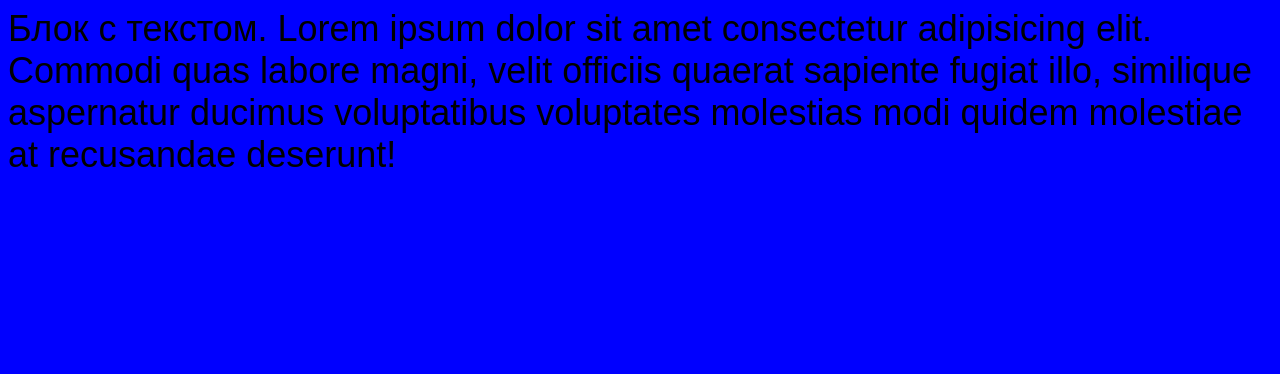
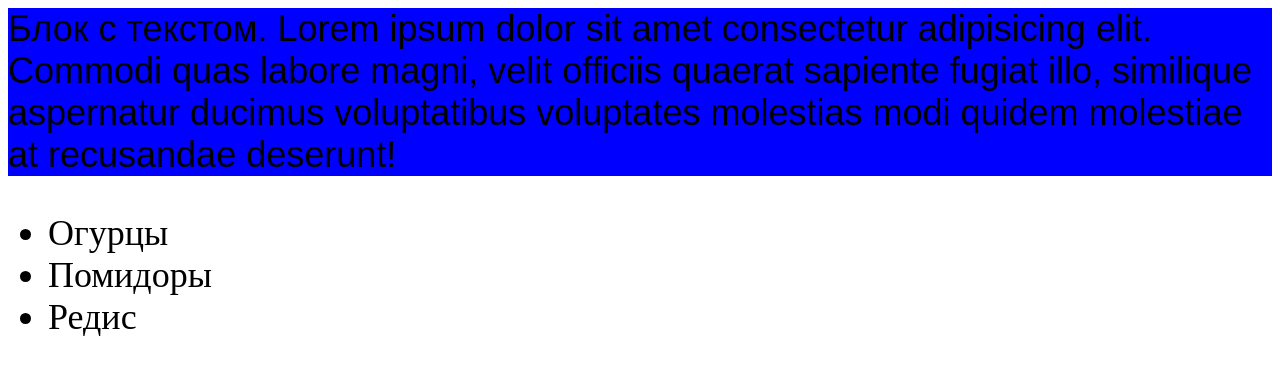
Before and after one commit to alyona177/git-train, a plain HTML site: page index.html in a window 1280 px wide. Drawn offline with Linux system fonts and the light colour scheme.

Commit message:
добавила список, голубой фон теперь у родителя

```diff
--- a/index.html
+++ b/index.html
@@ -9,5 +9,10 @@
 <body>
     <div class="parent">  Блок с текстом. Lorem ipsum dolor sit amet consectetur adipisicing elit. Commodi quas labore magni, velit officiis quaerat sapiente fugiat illo, similique aspernatur ducimus voluptatibus voluptates molestias modi quidem molestiae at recusandae deserunt!
     </div>
+    <div><ul>
+        <li>Огурцы</li>
+        <li>Помидоры</li>
+        <li>Редис</li>
+    </ul></div>
 </body>
 </html>
--- a/styles.css
+++ b/styles.css
@@ -1,8 +1,8 @@
 body {
     font-size: 36px;
-    background-color: blue;
 }
 
 .parent {
     font-family: Arial, Helvetica, sans-serif;
+    background-color: blue;
 }
```
